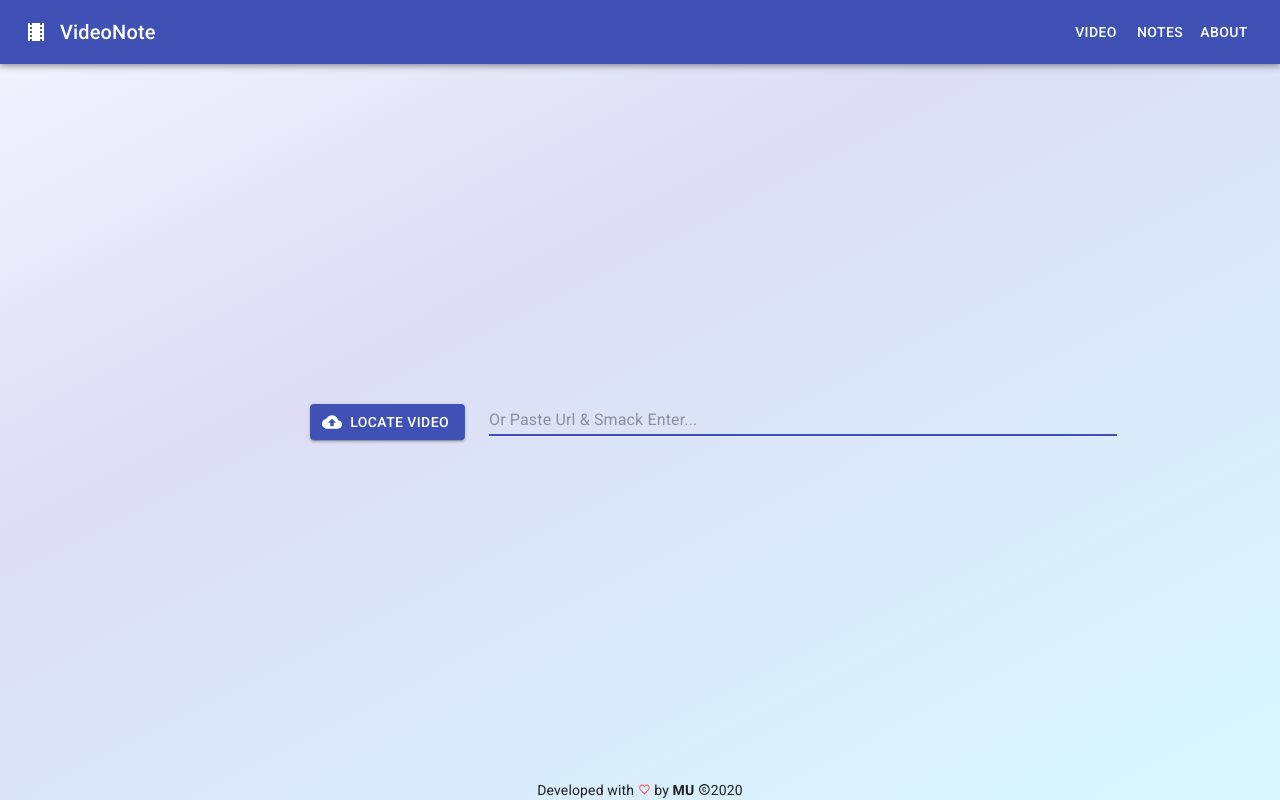
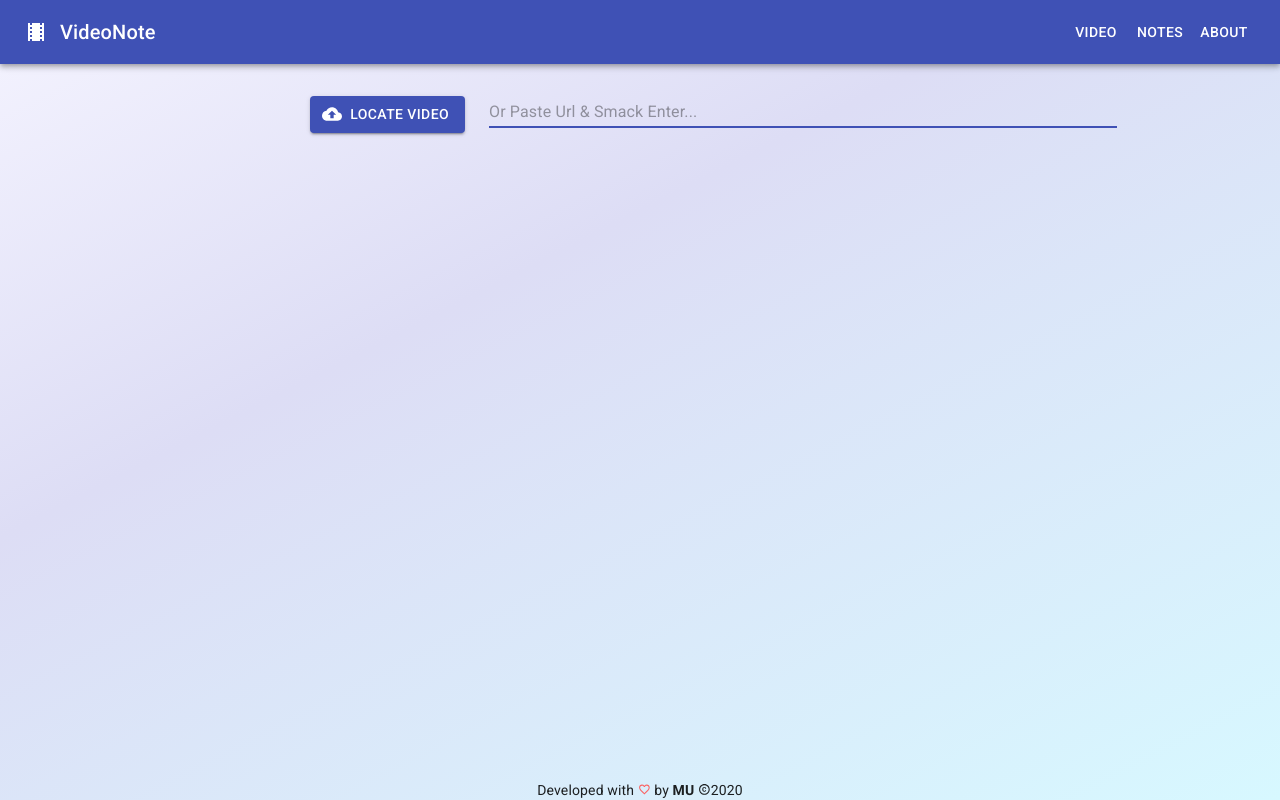
Before and after one commit to joshmu/vn-material_old, a React (Create React App) app: page / in a window 1280 px wide. Built offline with nearby package versions, Linux system fonts and the light colour scheme.

Commit message:
layout improvements

```diff
--- a/src/components/SourceLoader.js
+++ b/src/components/SourceLoader.js
@@ -28,7 +28,7 @@ const LoadSource = ({ setInit }) => {
   }
 
   return (
-    <div>
+    <div style={{ paddingTop: '2rem' }}>
       <Grid
         container
         spacing={3}
--- a/src/layout/Main.js
+++ b/src/layout/Main.js
@@ -16,7 +16,7 @@ const Main = props => {
       container
       direction="row"
       justify="center"
-      alignItems="center"
+      alignItems="flex-start"
       className={classes.root}
     >
       {props.children}
--- a/src/pages/AboutPage.js
+++ b/src/pages/AboutPage.js
@@ -19,7 +19,7 @@ const About = () => {
   const classes = useStyles()
 
   return (
-    <Grid container justify="center">
+    <Grid container justify="center" style={{ marginTop: '2rem' }}>
       <Grid item style={{ textAlign: 'center' }}>
         <Paper elevation={3} className={classes.paper}>
           <Typography variant="h2">Thank you.</Typography>
--- a/src/pages/VideoPage.js
+++ b/src/pages/VideoPage.js
@@ -17,6 +17,7 @@ const VideoPage = () => {
   }, [url])
 
   return (
+    <Grid container>
       <Grid item xs={12}>
         {init ? (
           <>
@@ -27,6 +28,7 @@ const VideoPage = () => {
           <SourceLoader setInit={setInit} />
         )}
       </Grid>
+    </Grid>
   )
 }
 
```
Lines whose indentation alone changed are shown as unchanged.
